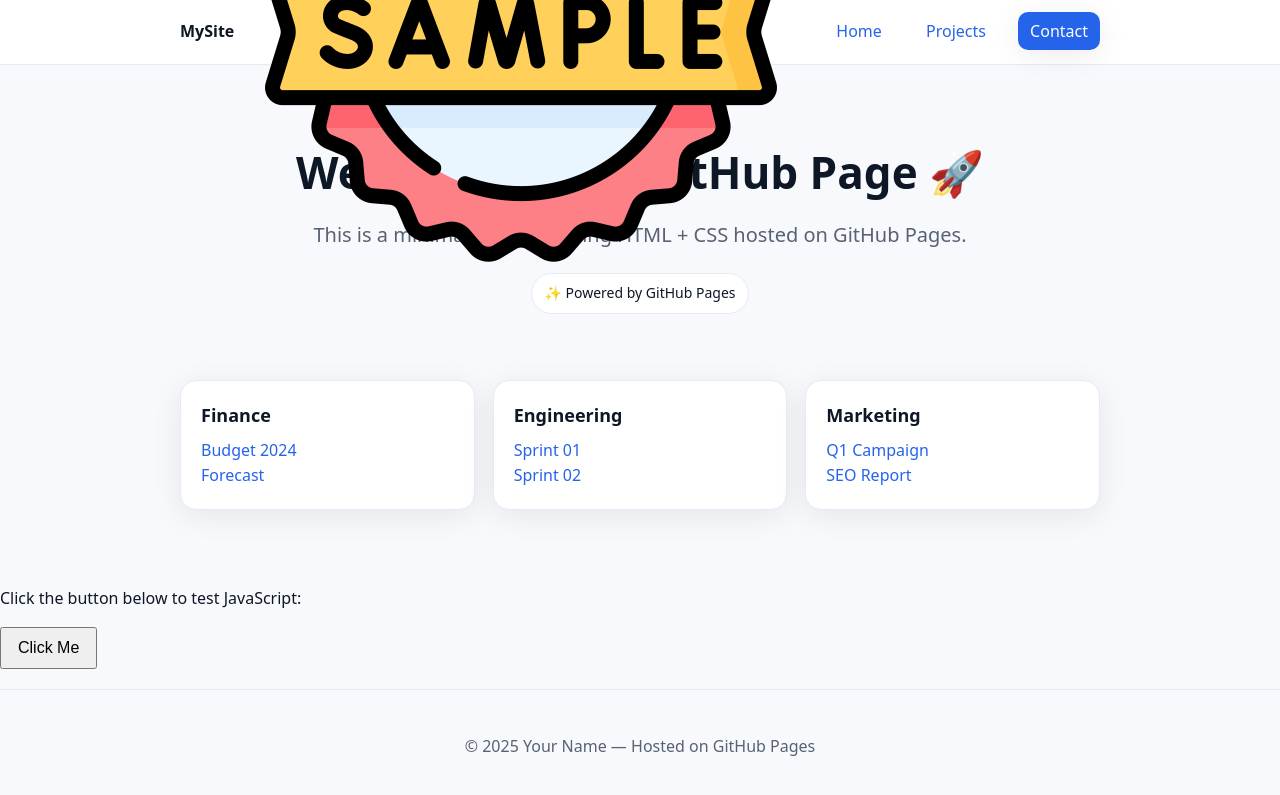
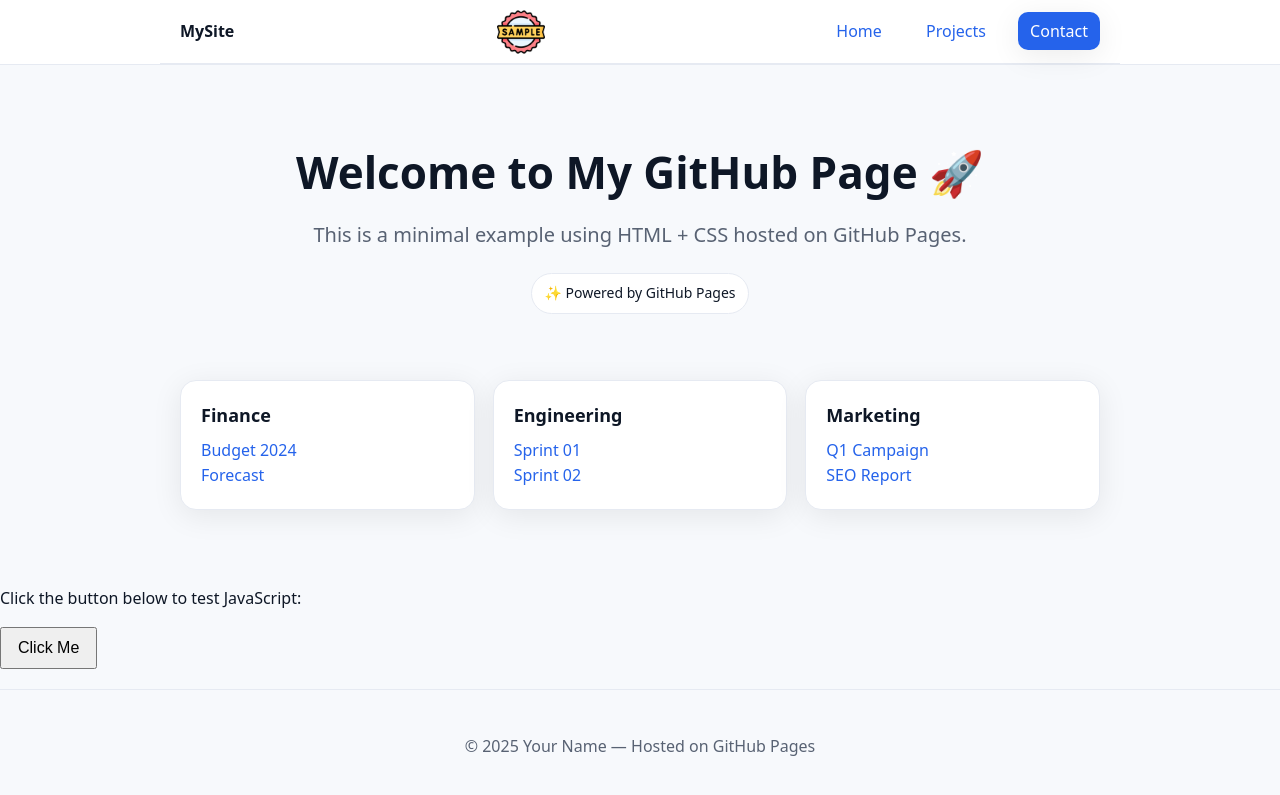
Before and after one commit to astra-timinikey/eekhue-core, a Jekyll site: the page index.html, which Jekyll copies as it is, in a window 1280 px wide. Shown: the top 795 px of the page. Built offline with Jekyll 4.4.1, drawn with Linux system fonts in a browser that asks for light colours.

Commit message:
fix links

```diff
--- a/css/style.css
+++ b/css/style.css
@@ -39,6 +39,64 @@
     background: var(--card);
     border-bottom: 1px solid var(--border);
   }
+
+
+  /* Header flex layout */
+  header .wrap.nav {
+    display: flex;
+    justify-content: space-between;
+    align-items: center;
+    height: 64px;
+    padding: 0 20px;
+    border-bottom: 1px solid var(--border);
+    background: var(--card);
+  }
+
+  .brand-logo {
+    display: flex;
+    align-items: center;
+    gap: 12px; /* spacing between text and logo */
+  }
+
+  header .logo {
+    height: 48px;  /* fixed height for logo */
+    width: auto;
+  }
+
+  /* Menu links */
+  .menu a {
+    margin-left: 16px;
+    padding: 8px 12px;
+    border-radius: 10px;
+    text-decoration: none;
+  }
+
+  .menu a.cta {
+    background: var(--accent);
+    color: #fff;
+    box-shadow: var(--shadow);
+  }
+
+  /* Responsive for small screens */
+  @media (max-width: 600px) {
+    header .wrap.nav {
+      flex-direction: column;
+      align-items: flex-start;
+      height: auto;
+      padding: 12px 20px;
+    }
+    .menu {
+      display: flex;
+      flex-wrap: wrap;
+      gap: 8px;
+      margin-top: 8px;
+    }
+    header .logo {
+      height: 36px;
+    }
+  }
+
+
 
   .wrap { max-width: var(--maxw); margin: 0 auto; padding: 0 20px; }
   .nav { display: flex; align-items: center; justify-content: space-between; height: 64px; }
--- a/index.html
+++ b/index.html
@@ -15,7 +15,7 @@
   <header>
     <div class="wrap nav">
       <div class="brand">MySite</div>
-      <img src="images/sample.png" alt="Logo" />
+      <img src="images/sample.png" alt="Logo" class="logo" />
       <nav class="menu">
         <a href="#">Home</a>
         <a href="#">Projects</a>
```
Also changed, not shown: _layouts/default.html (+23 -2 lines), engineering/sprint-01.md (+1 -0 lines), marketing/q1-campaign.md (renamed from marketing/q1-marketing.md).
